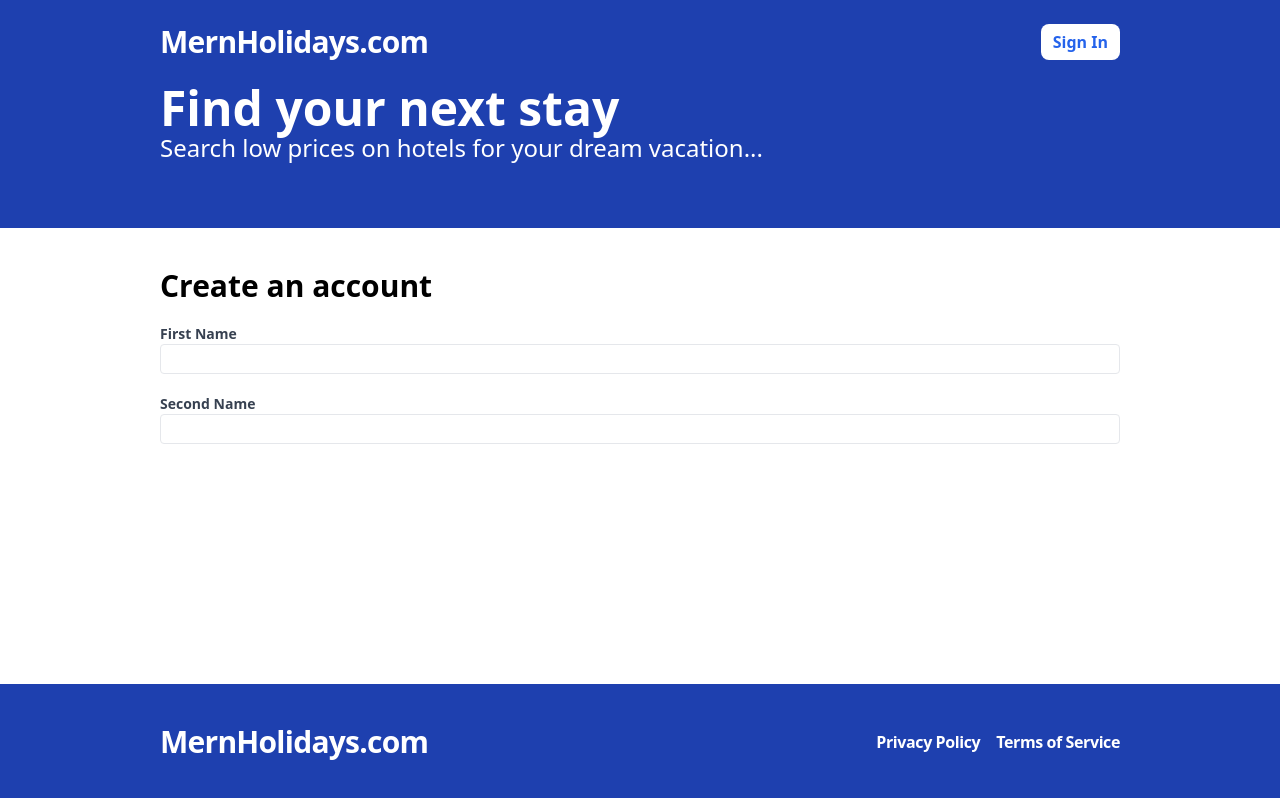
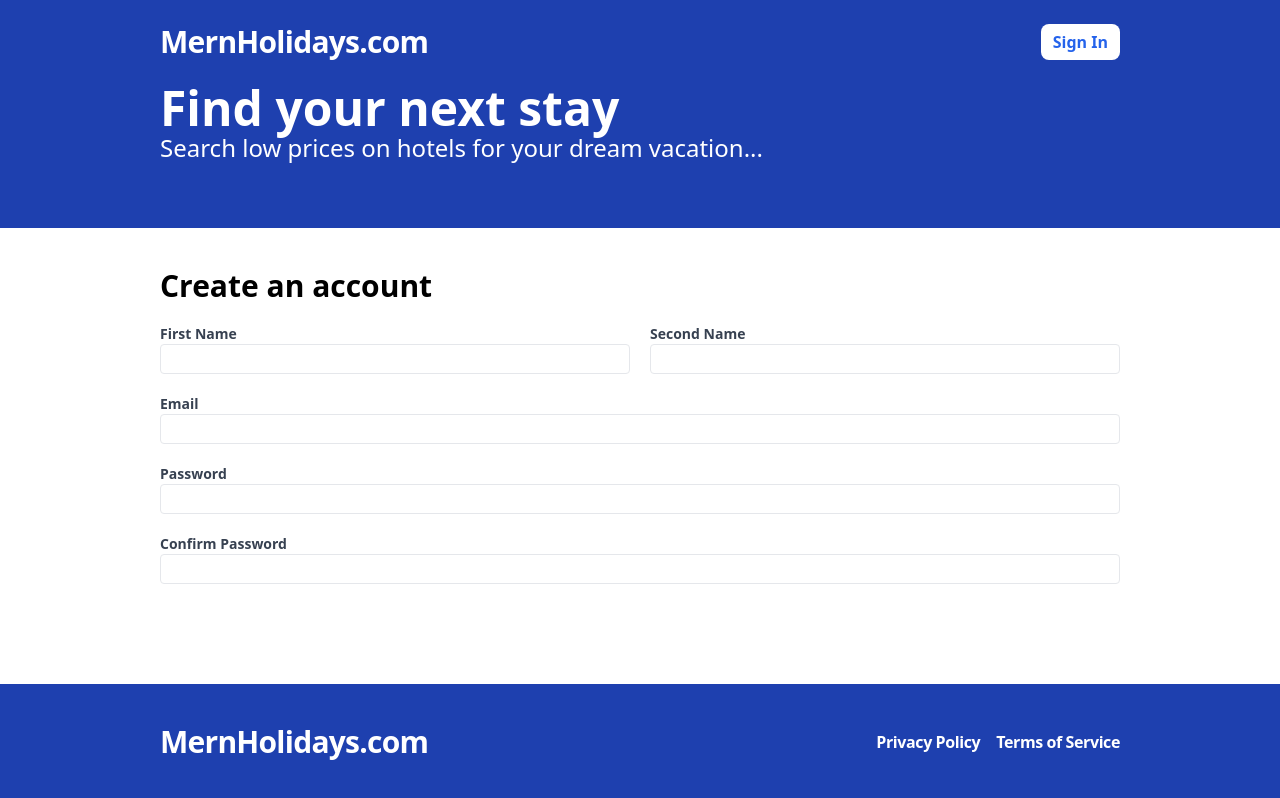
Before and after one commit to Gboye333/booking-app, a React (Vite) app in the folder frontend/: page /register in a window 1280 px wide. Built offline with nearby package versions, Linux system fonts and the light colour scheme.

Commit message:
new commit

```diff
--- a/frontend/src/pages/Register.tsx
+++ b/frontend/src/pages/Register.tsx
@@ -12,16 +12,58 @@ const Register = () => {
   return (
     <form className="flex flex-col gap-5">
       <h2 className="text-3xl font-bold">Create an account</h2>
-      <div className="flex flex-col md:flex:row gap-5">
-        <label className="text-gray-700 text-sm font-bold">
+      <div className="flex flex-col md:flex-row gap-5">
+        <label className="text-gray-700 text-sm font-bold flex-1">
           First Name
-          <input className="border rounded w-full py-1 px-2 font-normal"></input>
+          <input
+            className="border rounded w-full py-1 px-2 font-normal"
+            {...register("firstName", { required: "This field is required" })}
+          ></input>
         </label>
-        <label className="text-gray-700 text-sm font-bold">
+        <label className="text-gray-700 text-sm font-bold flex-1">
           Second Name
-          <input className="border rounded w-full py-1 px-2 font-normal"></input>
+          <input
+            className="border rounded w-full py-1 px-2 font-normal"
+            {...register("lastName", { required: "This field is required" })}
+          ></input>
         </label>
       </div>
+      <label className="text-gray-700 text-sm font-bold flex-1">
+        Email
+        <input
+          type="email"
+          className="border rounded w-full py-1 px-2 font-normal"
+          {...register("email", { required: "This field is required" })}
+        ></input>
+      </label>
+      <label className="text-gray-700 text-sm font-bold flex-1">
+        Password
+        <input
+          type="password"
+          className="border rounded w-full py-1 px-2 font-normal"
+          {...register("password", {
+            required: "This field is required",
+            minLength: {
+              value: 6,
+              message: "password must be at least 6 characters"
+             },
+          })}
+        ></input>
+      </label>
+      <label className="text-gray-700 text-sm font-bold flex-1">
+        Confirm Password
+        <input
+          type="password"
+          className="border rounded w-full py-1 px-2 font-normal"
+          {...register("confirmPassword", {
+           validate:(val)=>{
+            if(!val){
+              return "This field is required";
+            }
+           }
+          })}
+        ></input>
+      </label>
     </form>
   );
 };
--- a/frontend/tailwind.config.js
+++ b/frontend/tailwind.config.js
@@ -4,7 +4,9 @@ export default {
   theme: {
     extend: {},
     container: {
-      padding: "10rem",
+      padding: {
+        md: "10rem",
+      }
     },
   },
   plugins: [],
```
